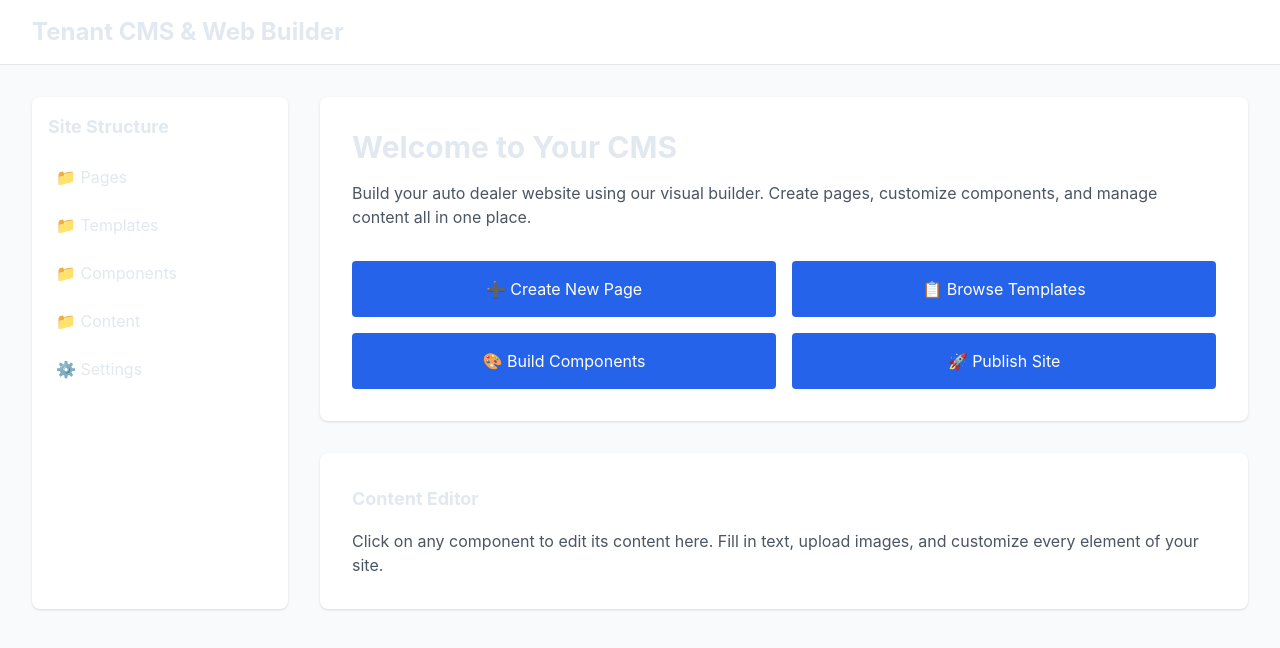
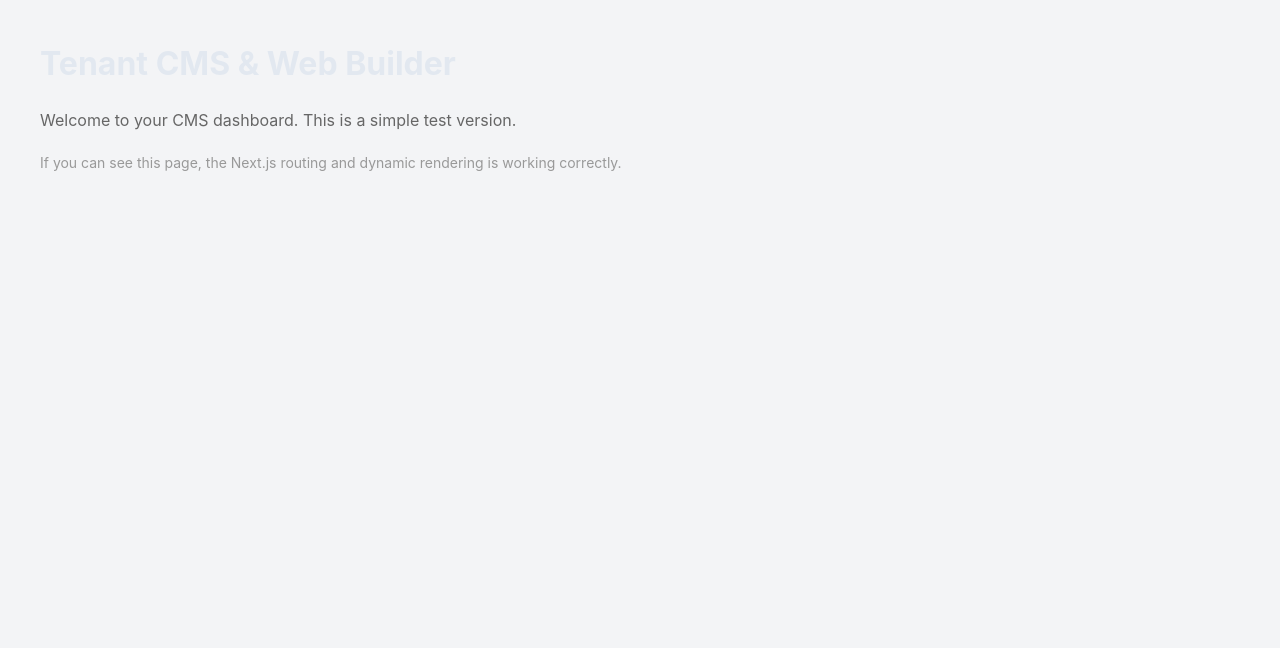
Before and after one commit to shamitech/autodealercloud, a Next.js app in the folder apps/tenant-cms/: page / in a window 1280 px wide. Shown: the top 648 px of the page. Built offline with nearby package versions, Linux system fonts and the light colour scheme.

Commit message:
Simplify home page to basic inline server component for debugging 404 issue

```diff
--- a/apps/tenant-cms/app/page.tsx
+++ b/apps/tenant-cms/app/page.tsx
@@ -1,7 +1,17 @@
 export const dynamic = 'force-dynamic'
 
-import { TenantCMSClient } from './page.client'
-
 export default function TenantCMS() {
-  return <TenantCMSClient />
+  return (
+    <main style={{ padding: '40px', backgroundColor: '#f3f4f6', minHeight: '100vh' }}>
+      <h1 style={{ fontSize: '32px', fontWeight: 'bold', marginBottom: '20px' }}>
+        Tenant CMS & Web Builder
+      </h1>
+      <p style={{ fontSize: '16px', color: '#666', marginBottom: '20px' }}>
+        Welcome to your CMS dashboard. This is a simple test version.
+      </p>
+      <p style={{ fontSize: '14px', color: '#999' }}>
+        If you can see this page, the Next.js routing and dynamic rendering is working correctly.
+      </p>
+    </main>
+  )
 }
--- a/apps/tenant-cms/app/test-page.tsx
+++ /dev/null
@@ -1,10 +0,0 @@
-export const dynamic = 'force-dynamic'
-
-export default function TestPage() {
-  return (
-    <div style={{ padding: '20px' }}>
-      <h1>Test Page - This should render</h1>
-      <p>If you see this, routing is working correctly.</p>
-    </div>
-  )
-}
```
